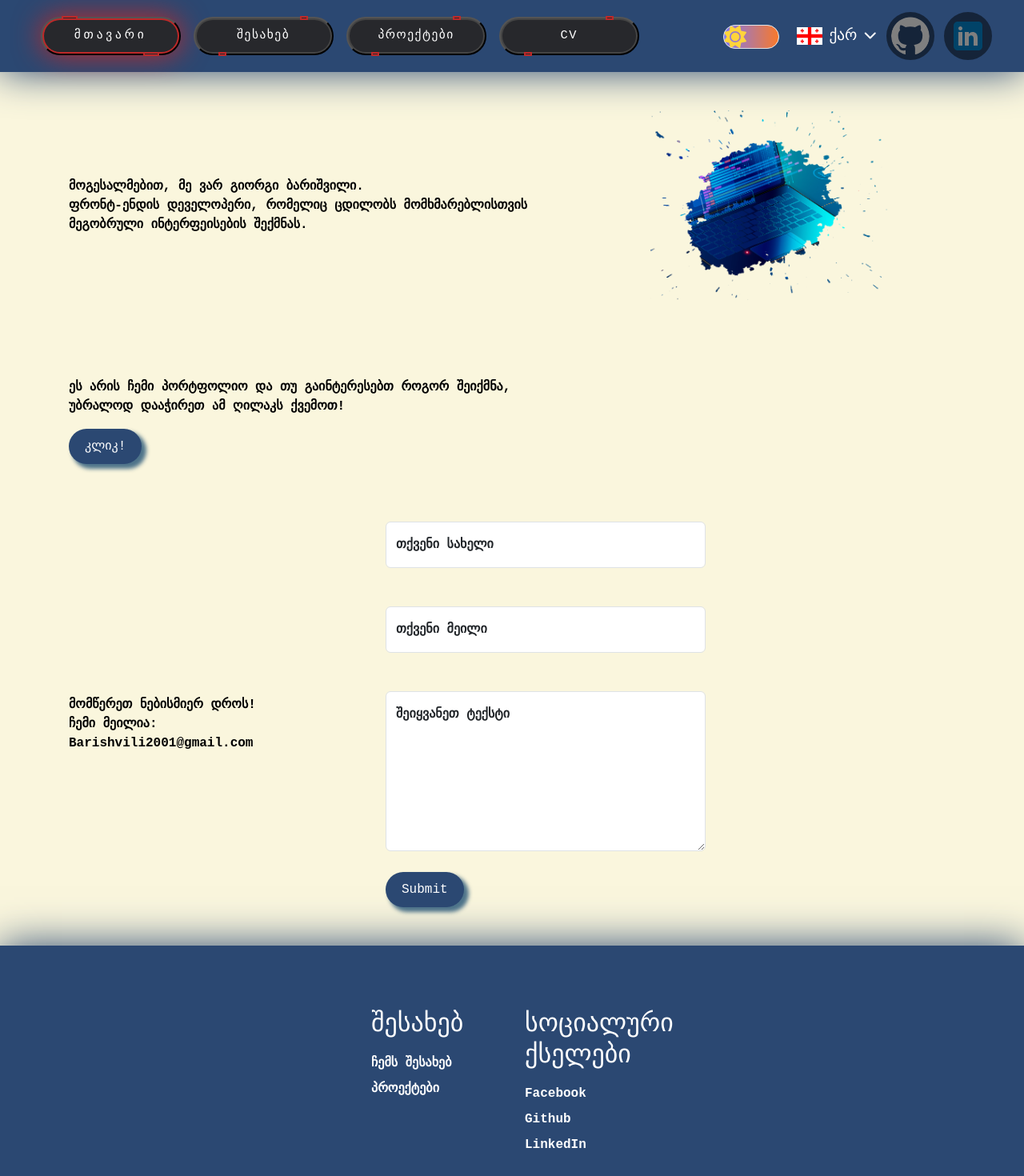
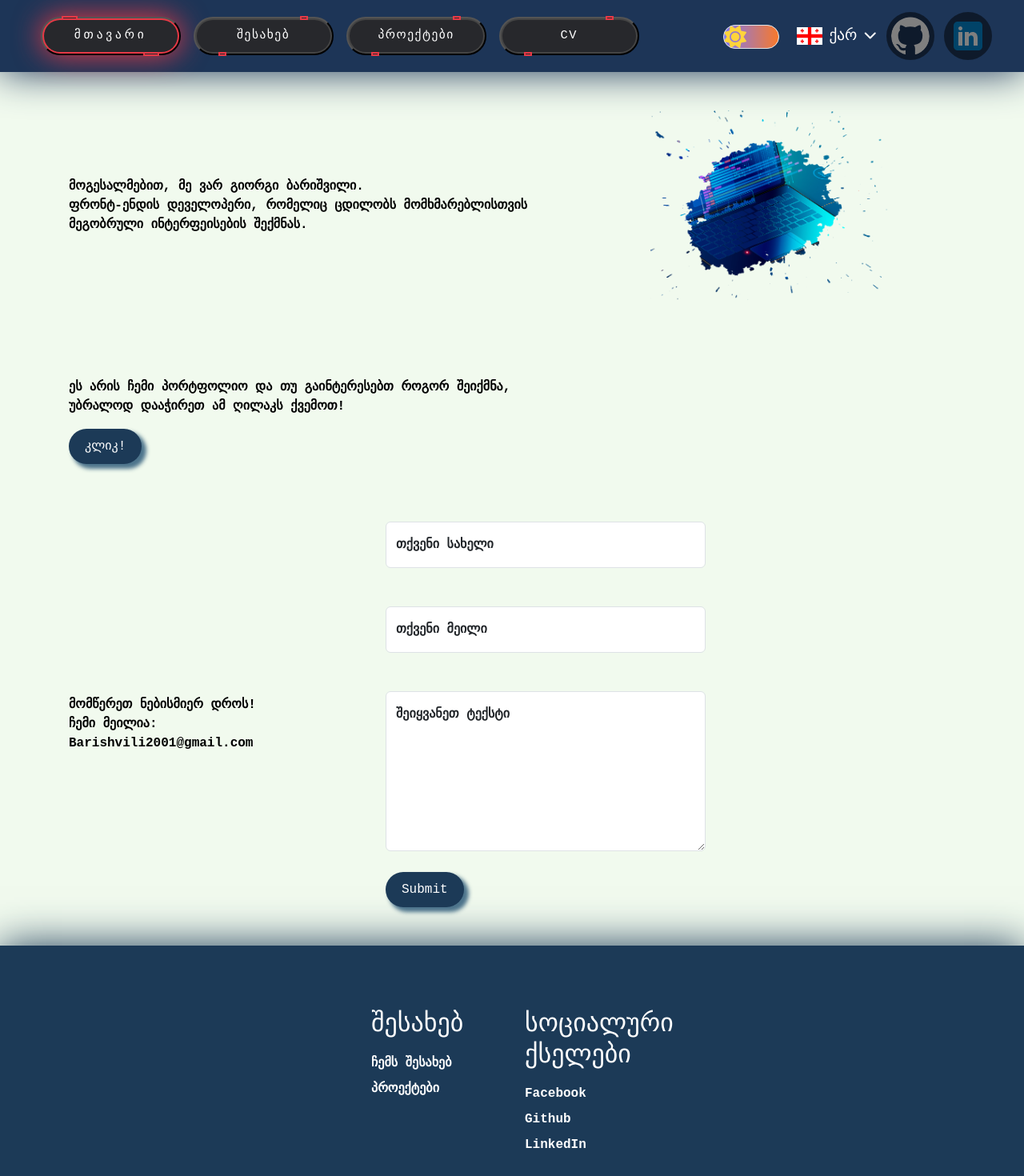
Before and after one commit to giorgibarishvili/Portfoliogb, a React (Create React App) app: page / in a window 1280 px wide. Shown: the top 1470 px of the page at 80% size. Built offline with nearby package versions, Linux system fonts and the light colour scheme; a web font is replaced by a local one.

Commit message:
correct colors

```diff
--- a/src/index.css
+++ b/src/index.css
@@ -1,10 +1,10 @@
 :root {
-  --color-background: #faf6dd;
+  --color-background: #F1FAEE;
 }
 
 [data-theme="dark"] {
-  --color-background: black;
-  --color-text: white;
+  --color-background: #121212;
+  --color-text: #457B9D;
 }
 body {
   margin: 0;
--- a/src/styles/Button.css
+++ b/src/styles/Button.css
@@ -29,9 +29,9 @@
 .btn-default:hover,
 .btn-default.active {
   letter-spacing: 0.25em;
-  background: #bd2929;
+  background: #E63946;
   color: white;
-  box-shadow: 0 0 35px #bd2929;
+  box-shadow: 0 0 35px #E63946;
 }
 
 .btn-default::before {
@@ -60,7 +60,7 @@
   left: 80%;
   width: 10px;
   height: 5px;
-  border: 2px solid #bd2929;
+  border: 2px solid #E63946;
   background: #27282c;
   transform: translateX(-50%);
   transition: 0.5s;
@@ -79,7 +79,7 @@
   left: 20%;
   width: 10px;
   height: 5px;
-  border: 2px solid #bd2929;
+  border: 2px solid #E63946;
   background: #27282c;
   transform: translateX(-50%);
   transition: 0.5s;
--- a/src/styles/Footer.css
+++ b/src/styles/Footer.css
@@ -1,6 +1,6 @@
 .footer-container {
-  background-color: rgba(43, 72, 114, 1);
-  box-shadow: 0px 0px 50px rgba(43, 72, 114, 1);
+  background-color: #1C3A57;
+  box-shadow: 0px 0px 50px #1C3A57;
   padding: 4rem 0 2rem 0;
   display: flex;
   flex-direction: column;
--- a/src/styles/Homepage.css
+++ b/src/styles/Homepage.css
@@ -65,7 +65,7 @@
   position: relative;
   padding: 10px 20px;
   border: none;
-  background-color: rgba(43, 72, 114, 1);
+  background-color: #1C3A57;
   color: #fff;
   cursor: pointer;
   overflow: hidden;
--- a/src/styles/Navbar.css
+++ b/src/styles/Navbar.css
@@ -1,6 +1,6 @@
 .navbar {
-  background: rgba(43, 72, 114, 1);
-  box-shadow: 0px 0px 50px rgba(43, 72, 114, 1);
+  background: #1D3557;
+  box-shadow: 0px 0px 50px #1D3557;
   height: 90px;
   display: flex;
   align-items: center;
@@ -189,7 +189,7 @@
 
   .nav-menu.active {
     left: 0;
-    box-shadow: 0px 0px 50px rgba(43, 72, 114, 1);
+    box-shadow: 0px 0px 50px #1D3557;
   }
 
   .nav-menu .ms-5,
```
